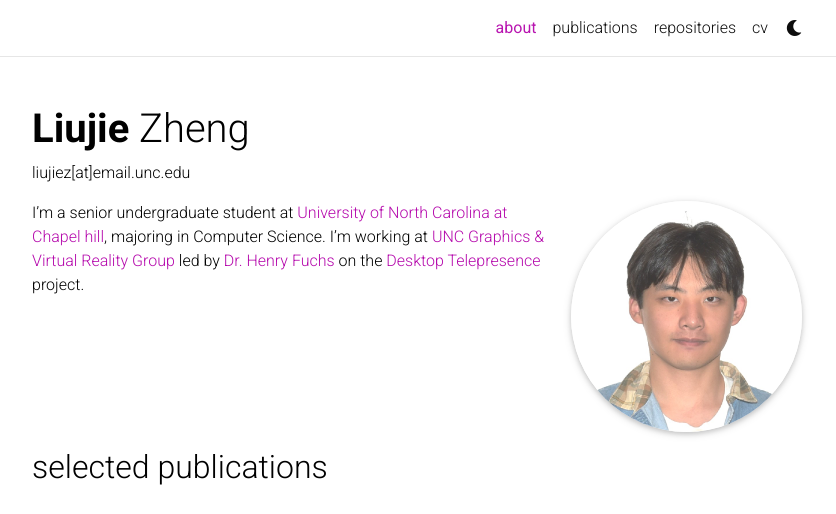
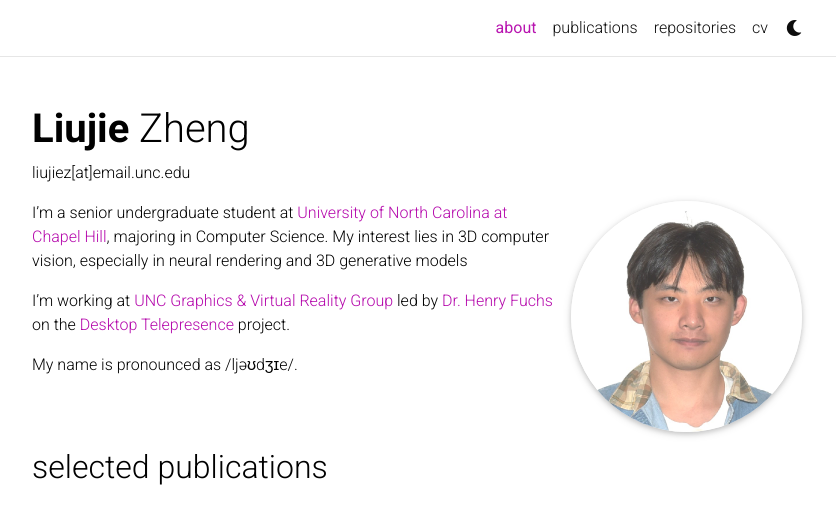
Before and after one commit to liujie-zheng/liujie-zheng.github.io, a Jekyll site: the page built from _pages/about.md, in a window 1280 px wide, cut to the strip 0-514 px from the top of the page. Shown: the whole strip, without its empty margins (223-1059 px from the left). Built offline with Jekyll 4.4.1, drawn with Linux system fonts in a browser that asks for light colours; full-size pictures stand in for the smaller copies a plugin makes; comment, search, counter and statistics services are not loaded; a style sheet for code colours, icons or effects is not loaded.

Commit message:
Update about.md

```diff
--- a/_pages/about.md
+++ b/_pages/about.md
@@ -27,4 +27,8 @@ Put your address / P.O. box / other info right below your picture. You can also
 Link to your social media connections, too. This theme is set up to use [Font Awesome icons](http://fortawesome.github.io/Font-Awesome/) and [Academicons](https://jpswalsh.github.io/academicons/), like the ones below. Add your Facebook, Twitter, LinkedIn, Google Scholar, or just disable all of them.
 -->
 
-I'm a senior undergraduate student at [University of North Carolina at Chapel hill](https://www.unc.edu/), majoring in Computer Science. I'm working at [UNC Graphics & Virtual Reality Group](https://telepresence.web.unc.edu/) led by [Dr. Henry Fuchs](https://henryfuchs.web.unc.edu/) on the [Desktop Telepresence](https://mcmvmc.github.io/PersonalTelepresence/) project.
+I'm a senior undergraduate student at [University of North Carolina at Chapel Hill](https://www.unc.edu/), majoring in Computer Science.  My interest lies in 3D computer vision, especially in neural rendering and 3D generative models
+
+I'm working at [UNC Graphics & Virtual Reality Group](https://telepresence.web.unc.edu/) led by [Dr. Henry Fuchs](https://henryfuchs.web.unc.edu/) on the [Desktop Telepresence](https://mcmvmc.github.io/PersonalTelepresence/) project.
+
+My name is pronounced as /ljəʊdʒɪe/.
```
